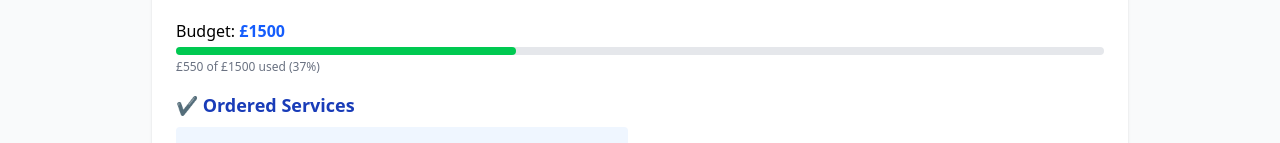
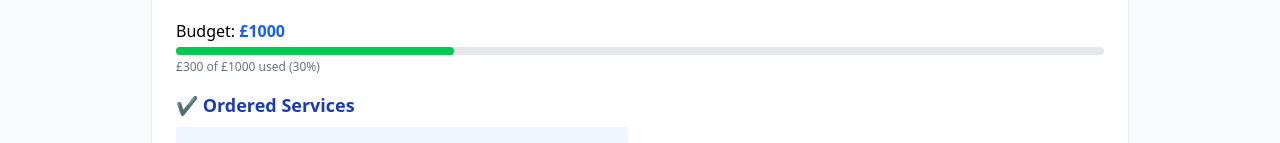
Before and after one commit to siferns/party, a React (Vite) app in the folder Frontend/: page /myDashboard in a window 1280 px wide. Shown: the part 246-389 px from the top of the page. Built offline with nearby package versions, Linux system fonts and the light colour scheme.

Commit message:
add changes

```diff
--- a/Frontend/src/pages/myDashboard.jsx
+++ b/Frontend/src/pages/myDashboard.jsx
@@ -15,7 +15,7 @@ export default function DashboardPage() {
       name: "25th Anniversary",
       date: "2025-05-12",
       status: "Partially Booked",
-      budget: 1500,
+      budget: 1000,
       ordered: [
           { title: "Tandoori Delights", type: "Catering", price: "£300",status:"Confirmed",navigateTo:"/tandooriOrderDetail" },
           // { title: "Venue Vibes", type: "Venue", price: "£800", status: "Pending" },
@@ -158,9 +158,10 @@ export default function DashboardPage() {
   const renderPending = () => (
     <div className="space-y-8">
       {events.map((event, idx) => event.pending.length > 0 && (() => {
-        const orderedTotal = event.ordered.reduce((sum, item) => sum + parsePrice(item.price), 0);
-        const pendingTotal = event.pending.reduce((sum, item) => sum + parsePrice(item.price), 0);
-        const combinedTotal = orderedTotal + pendingTotal;
+        // const orderedTotal = event.ordered.reduce((sum, item) => sum + parsePrice(item.price), 0);
+        // const pendingTotal = event.pending.reduce((sum, item) => sum + parsePrice(item.price), 0);
+        // const combinedTotal = orderedTotal + pendingTotal;
+        const combinedTotal=300
         const usedPercent = Math.min((combinedTotal / event.budget) * 100, 100);
 
         return (
```
